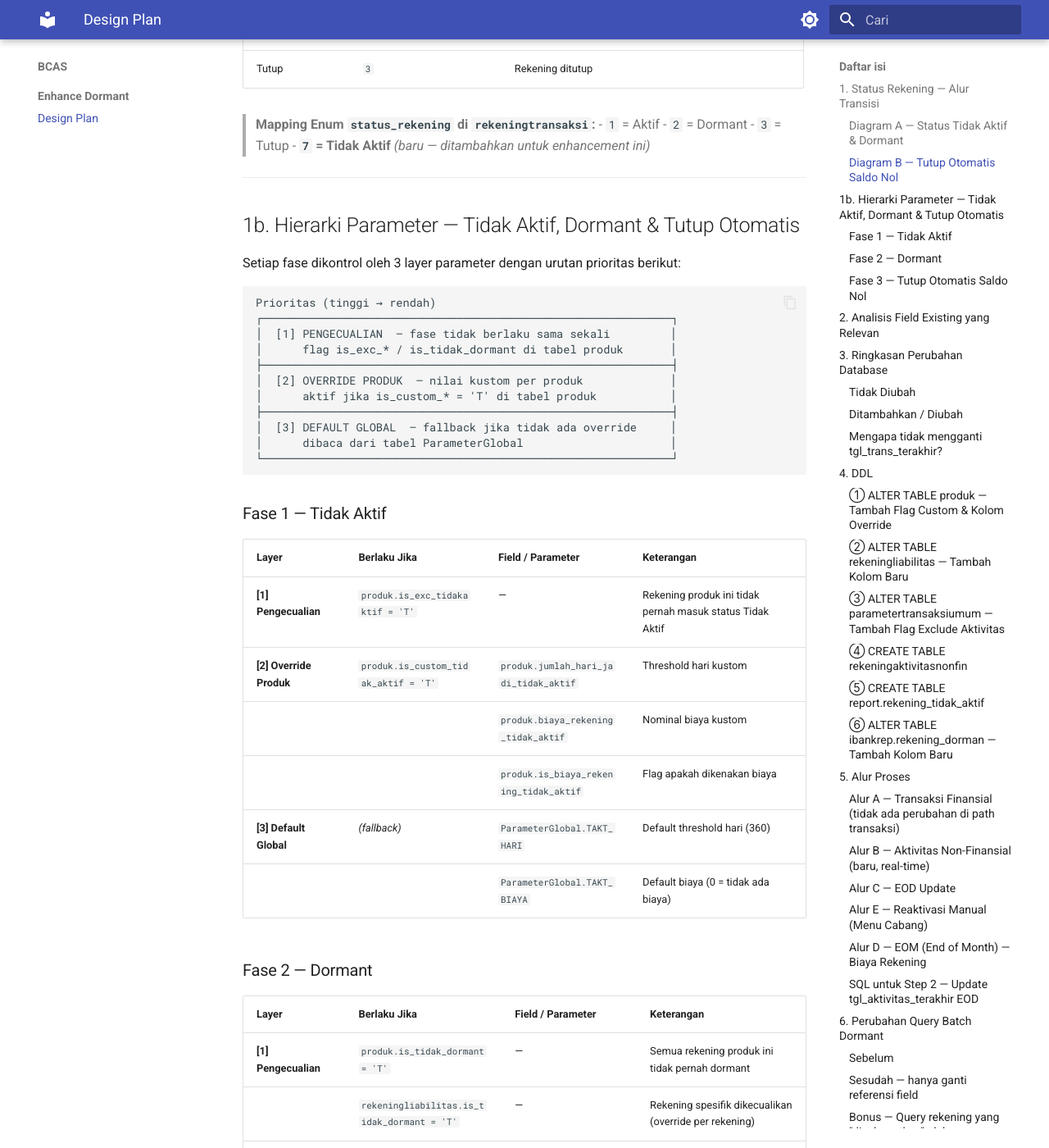
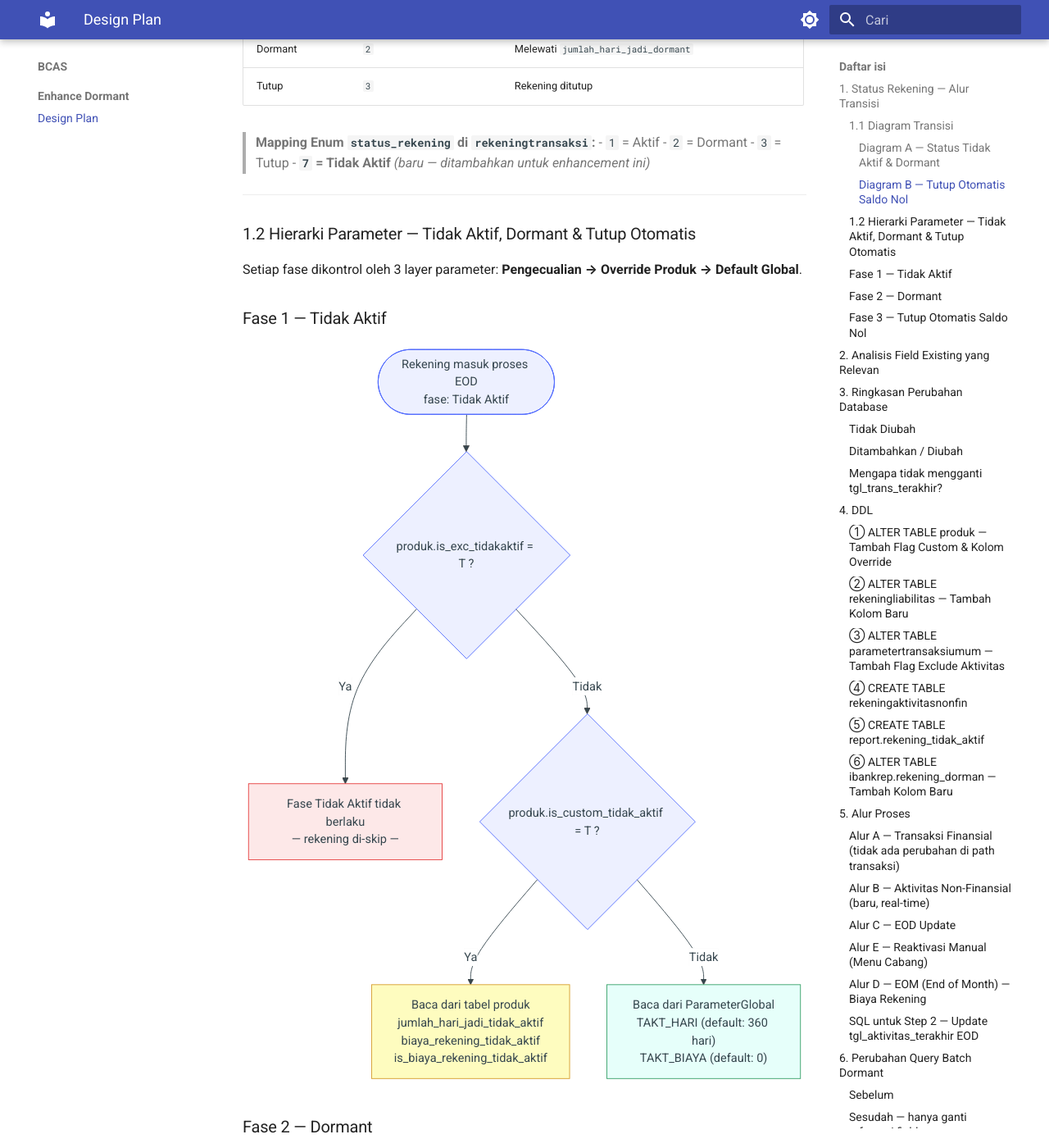
Before and after one commit to wisnu/ibank-docs, an MkDocs documentation site: the page built from docs/bcas/enhance_dormant/Design Plan.md, in a window 1280 px wide and 1400 px high, scrolled down 1593 px. Shown: the whole window at 82% size. Built offline with MkDocs 1.6.1 and Material for MkDocs 9.7.7, drawn with Linux system fonts in a browser that asks for light colours; some of the changed text lies outside the part shown.

Commit message:
docs: Update design plan for dormant account management with improved transition diagrams and parameter hierarchy

````diff
--- a/docs/bcas/enhance_dormant/Design Plan.md
+++ b/docs/bcas/enhance_dormant/Design Plan.md
@@ -6,7 +6,9 @@
 
 ## 1. Status Rekening — Alur Transisi
 
-### Diagram A — Status Tidak Aktif & Dormant
+### 1.1 Diagram Transisi
+
+#### Diagram A — Status Tidak Aktif & Dormant
 
 ```mermaid
 stateDiagram-v2
@@ -19,7 +21,7 @@
     DORMANT --> AKTIF : reaktivasi oleh user Cabang\nvia menu Ubah Rekening Tidak Aktif/Dormant\n(perlu approval)
 ```
 
-### Diagram B — Tutup Otomatis Saldo Nol
+#### Diagram B — Tutup Otomatis Saldo Nol
 
 ```mermaid
 stateDiagram-v2
@@ -47,59 +49,82 @@
 
 ---
 
-## 1b. Hierarki Parameter — Tidak Aktif, Dormant & Tutup Otomatis
+### 1.2 Hierarki Parameter — Tidak Aktif, Dormant & Tutup Otomatis
 
-Setiap fase dikontrol oleh 3 layer parameter dengan urutan prioritas berikut:
-
-```
-Prioritas (tinggi → rendah)
-┌─────────────────────────────────────────────────────────────┐
-│  [1] PENGECUALIAN  — fase tidak berlaku sama sekali         │
-│      flag is_exc_* / is_tidak_dormant di tabel produk       │
-├─────────────────────────────────────────────────────────────┤
-│  [2] OVERRIDE PRODUK  — nilai kustom per produk             │
-│      aktif jika is_custom_* = 'T' di tabel produk           │
-├─────────────────────────────────────────────────────────────┤
-│  [3] DEFAULT GLOBAL  — fallback jika tidak ada override     │
-│      dibaca dari tabel ParameterGlobal                      │
-└─────────────────────────────────────────────────────────────┘
-```
+Setiap fase dikontrol oleh 3 layer parameter: **Pengecualian → Override Produk → Default Global**.
 
 ### Fase 1 — Tidak Aktif
 
-| Layer | Berlaku Jika | Field / Parameter | Keterangan |
-|---|---|---|---|
-| **[1] Pengecualian** | `produk.is_exc_tidakaktif = 'T'` | — | Rekening produk ini tidak pernah masuk status Tidak Aktif |
-| **[2] Override Produk** | `produk.is_custom_tidak_aktif = 'T'` | `produk.jumlah_hari_jadi_tidak_aktif` | Threshold hari kustom |
-| | | `produk.biaya_rekening_tidak_aktif` | Nominal biaya kustom |
-| | | `produk.is_biaya_rekening_tidak_aktif` | Flag apakah dikenakan biaya |
-| **[3] Default Global** | *(fallback)* | `ParameterGlobal.TAKT_HARI` | Default threshold hari (360) |
-| | | `ParameterGlobal.TAKT_BIAYA` | Default biaya (0 = tidak ada biaya) |
+```mermaid
+flowchart TD
+    START([Rekening masuk proses EOD\nfase: Tidak Aktif]) --> CHK1
+
+    CHK1{"produk.is_exc_tidakaktif = T ?"}
+    CHK1 -->|Ya| EXC["Fase Tidak Aktif tidak berlaku\n— rekening di-skip —"]
+    CHK1 -->|Tidak| CHK2
+
+    CHK2{"produk.is_custom_tidak_aktif = T ?"}
+    CHK2 -->|Ya| OVR["Baca dari tabel produk\njumlah_hari_jadi_tidak_aktif\nbiaya_rekening_tidak_aktif\nis_biaya_rekening_tidak_aktif"]
+    CHK2 -->|Tidak| DEF["Baca dari ParameterGlobal\nTAKT_HARI (default: 360 hari)\nTAKT_BIAYA (default: 0)"]
+
+    EXC:::skip
+    OVR:::produk
+    DEF:::global
+
+    classDef skip   fill:#fde8e8,stroke:#e53e3e,color:#742a2a
+    classDef produk fill:#fefcbf,stroke:#d69e2e,color:#744210
+    classDef global fill:#e6fffa,stroke:#38a169,color:#1c4532
+```
 
 ### Fase 2 — Dormant
 
-| Layer | Berlaku Jika | Field / Parameter | Keterangan |
-|---|---|---|---|
-| **[1] Pengecualian** | `produk.is_tidak_dormant = 'T'` | — | Semua rekening produk ini tidak pernah dormant |
-| | `rekeningliabilitas.is_tidak_dormant = 'T'` | — | Rekening spesifik dikecualikan (override per rekening) |
-| **[2] Override Produk** | `produk.is_custom_dormant = 'T'` | `produk.jumlah_hari_jadi_dormant` | Threshold hari kustom |
-| | | `produk.biaya_rekening_dormant` | Nominal biaya kustom |
-| | | `produk.is_biaya_rekening_dormant` | Flag apakah dikenakan biaya |
-| **[3] Default Global** | *(fallback)* | `ParameterGlobal.DORM_HARI` | Default threshold hari (1800) |
-| | | `ParameterGlobal.DORM_BIAYA` | Default biaya (10000) |
+```mermaid
+flowchart TD
+    START([Rekening masuk proses EOD\nfase: Dormant]) --> CHK1
+
+    CHK1{"produk.is_tidak_dormant = T ?\natau rekeningliabilitas.is_tidak_dormant = T ?"}
+    CHK1 -->|Ya| EXC["Fase Dormant tidak berlaku\n— rekening di-skip —"]
+    CHK1 -->|Tidak| CHK2
+
+    CHK2{"produk.is_custom_dormant = T ?"}
+    CHK2 -->|Ya| OVR["Baca dari tabel produk\njumlah_hari_jadi_dormant\nbiaya_rekening_dormant\nis_biaya_rekening_dormant"]
+    CHK2 -->|Tidak| DEF["Baca dari ParameterGlobal\nDORM_HARI (default: 1800 hari)\nDORM_BIAYA (default: 10.000)"]
+
+    EXC:::skip
+    OVR:::produk
+    DEF:::global
+
+    classDef skip   fill:#fde8e8,stroke:#e53e3e,color:#742a2a
+    classDef produk fill:#fefcbf,stroke:#d69e2e,color:#744210
+    classDef global fill:#e6fffa,stroke:#38a169,color:#1c4532
+```
+
+> `is_tidak_dormant` di `rekeningliabilitas` adalah satu-satunya pengecualian yang bisa dikonfigurasi **per rekening** (bukan per produk).
 
 ### Fase 3 — Tutup Otomatis Saldo Nol
 
-| Layer | Berlaku Jika | Field / Parameter | Keterangan |
-|---|---|---|---|
-| **[1] Pengecualian** | `produk.is_exc_tutupnol = 'T'` | — | Rekening produk ini tidak pernah ditutup otomatis |
-| **[2] Override Produk** | `produk.is_custom_tutup_oto = 'T'` | `produk.jumlah_hari_tutup_otomatis` | Threshold hari saldo nol kustom |
-| **[3] Default Global** | *(fallback)* | `ParameterGlobal.TUTUP_NOL_HARI` | Default threshold hari (730) |
+```mermaid
+flowchart TD
+    START([Rekening masuk proses EOD\nfase: Tutup Otomatis]) --> CHK1
 
-> **Catatan:**
-> - Pengecualian di layer [1] bersifat mutlak — jika flag aktif, sistem EOD tidak akan memproses rekening tersebut untuk fase itu.
-> - `is_tidak_dormant` di `rekeningliabilitas` adalah satu-satunya pengecualian yang bisa dikonfigurasi **per rekening** (bukan per produk).
-> - Fase Tutup Otomatis tidak bergantung pada status dormant/tidak aktif rekening.
+    CHK1{"produk.is_exc_tutupnol = T ?"}
+    CHK1 -->|Ya| EXC["Tutup Otomatis tidak berlaku\n— rekening di-skip —"]
+    CHK1 -->|Tidak| CHK2
+
+    CHK2{"produk.is_custom_tutup_oto = T ?"}
+    CHK2 -->|Ya| OVR["Baca dari tabel produk\njumlah_hari_tutup_otomatis"]
+    CHK2 -->|Tidak| DEF["Baca dari ParameterGlobal\nTUTUP_NOL_HARI (default: 730 hari)"]
+
+    EXC:::skip
+    OVR:::produk
+    DEF:::global
+
+    classDef skip   fill:#fde8e8,stroke:#e53e3e,color:#742a2a
+    classDef produk fill:#fefcbf,stroke:#d69e2e,color:#744210
+    classDef global fill:#e6fffa,stroke:#38a169,color:#1c4532
+```
+
+> Fase Tutup Otomatis tidak bergantung pada status dormant/tidak aktif rekening — berlaku untuk semua status selama saldo = 0 dan melebihi threshold.
 
 ---
 
````
